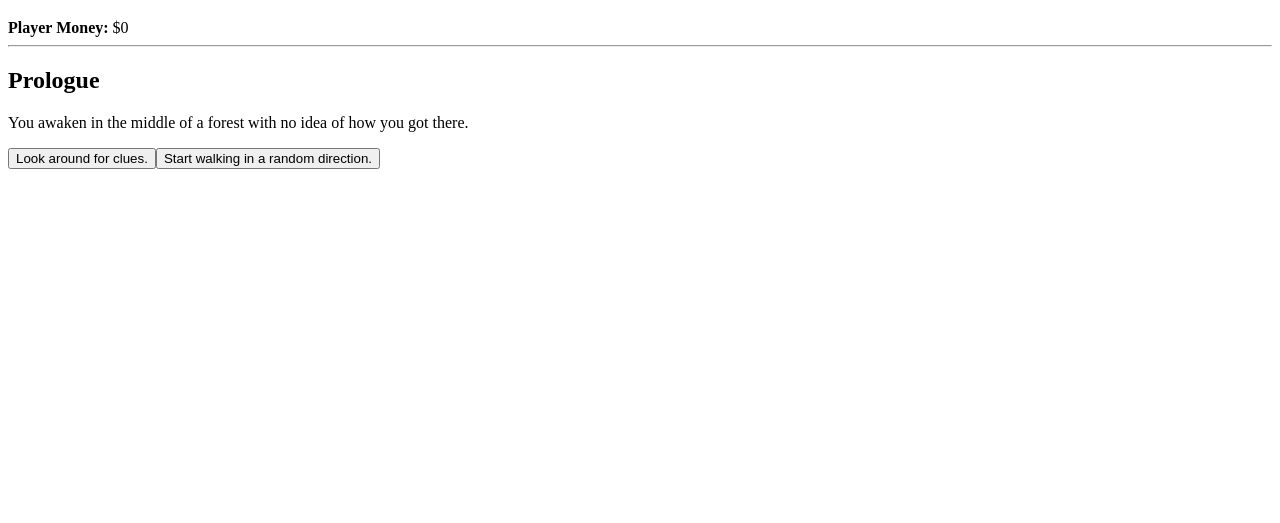
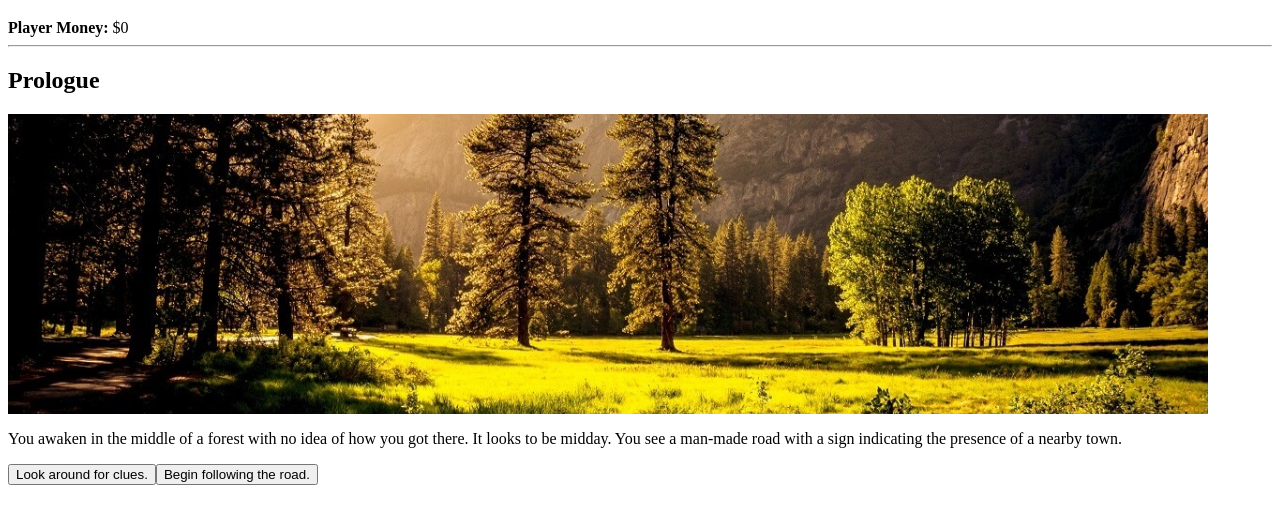
Before and after one commit to drewgoodman/JQuery-ChooseYourOwnAdventure, a plain HTML site: page index.html in a window 1280 px wide. Shown: the part 61-584 px from the top of the page. Drawn offline with nearby package versions, Linux system fonts and the light colour scheme.

Commit message:
image backgrounds

```diff
--- a/cyoa.js
+++ b/cyoa.js
@@ -1,5 +1,6 @@
 let playerMoney = 0;
 let playerChoicesUsed = [
+    // {scene: 0, _id: 0},
 ];
 let currentScene = {};
 let currentChoice = 0;
@@ -43,7 +44,8 @@ const gameScenes = [
     {
         _id: 0,
         label: "Prologue",
-        displayText: "You awaken in the middle of a forest with no idea of how you got there.",
+        displayText: "You awaken in the middle of a forest with no idea of how you got there. It looks to be midday. You see a man-made road with a sign indicating the presence of a nearby town.",
+        backgroundImage: "background-000.jpg",
         choices: [
             {
                 _id: 0,
@@ -51,7 +53,7 @@ const gameScenes = [
                 displayText: "Look around for clues.",
                 condition: true,
                 hideOnConditionFail: false,
-                resultText: "You search the ground around you. Oh look, you found 40 bucks!",
+                resultText: "You search the ground around you. Nothing to help make sense of your situation, but oh look, you found 40 bucks!",
                 resultLink: -1, // -1 to stay on current area
                 resultEvents: [
                     { type: 'MODIFY_MONEY', value: 40}
@@ -60,7 +62,7 @@ const gameScenes = [
             {
                 _id: 1,
                 canRepeat: false,
-                displayText: "Start walking in a random direction.",
+                displayText: "Begin following the road.",
                 condition: true,
                 hideOnConditionFail: false,
                 resultText: "You begin walking in the direction of the nearest town.",
@@ -68,18 +70,29 @@ const gameScenes = [
             }
         ]
     },
+
     {
         _id: 1,
         label: "On the Road to Town",
         displayText: "You begin walking on the road when something exciting happens.",
+        backgroundImage: "background-001.jpg",
         choices: [
             {
                 _id: 0,
                 canRepeat: false,
                 displayText: "Keep Walking",
-                condition: true
+                condition: true,
+                hideOnConditionFail: false,
+                resultText: "You begin to quicken your pace. Looks like an ugly storm cloud on the horizon, hopefully you can find an inn before it rains.",
+                resultLink: 2
             }
         ]
+    },
+    {
+        _id: 2,
+        label: "Town Outskirts",
+        displayText: "You begin walking on the road when something exciting happens.",
+        backgroundImage: "background-002.jpg",
     }
 ]
 
@@ -95,6 +108,7 @@ const RenderScene = (sceneId) => {
     $('#sceneChoices').empty()
     $('#sceneChoiceResult').empty()
     $('#sceneContinueBtn').hide().prop('disabled', true);
+    $('#sceneBackground').css('background-image', `url('images/${scene.backgroundImage}')`);
 
     scene.choices.forEach(choice => {
         let passCondition = choice.condition;
--- a/index.html
+++ b/index.html
@@ -7,12 +7,14 @@
     <title>Choose Your Own Adventure</title>
     <script src="https://ajax.googleapis.com/ajax/libs/jquery/3.4.1/jquery.min.js"></script>
     <script src="cyoa.js"></script>
+    <link rel='stylesheet' href='styles/main.css'>
 </head>
 <body>
     <h1>Choose Your Own Adventure</h1>
         <b>Player Money: </b><span id='displayMoney'></span>
     <hr>
     <h2 id='sceneLabel'></h2>
+    <div id='sceneBackground'></div>
     <p id='sceneDisplay'></p>
     <div id='sceneChoices'></div>
     <p id='sceneChoiceResult'></p>
--- /dev/null
+++ b/styles/_game.scss
@@ -0,0 +1,7 @@
+#sceneBackground {
+    height: 300px;
+    max-width: 1200px;
+    background-repeat: no-repeat;
+    background-size: cover;
+    background-position: center;
+}
--- /dev/null
+++ b/styles/main.scss
@@ -0,0 +1 @@
+@import 'game'
```
Also changed, not shown: images/background-000.jpg (added), images/background-001.jpg (added), images/background-002.jpg (added), notes.txt (added), styles/main.css (added), 1 other file.
